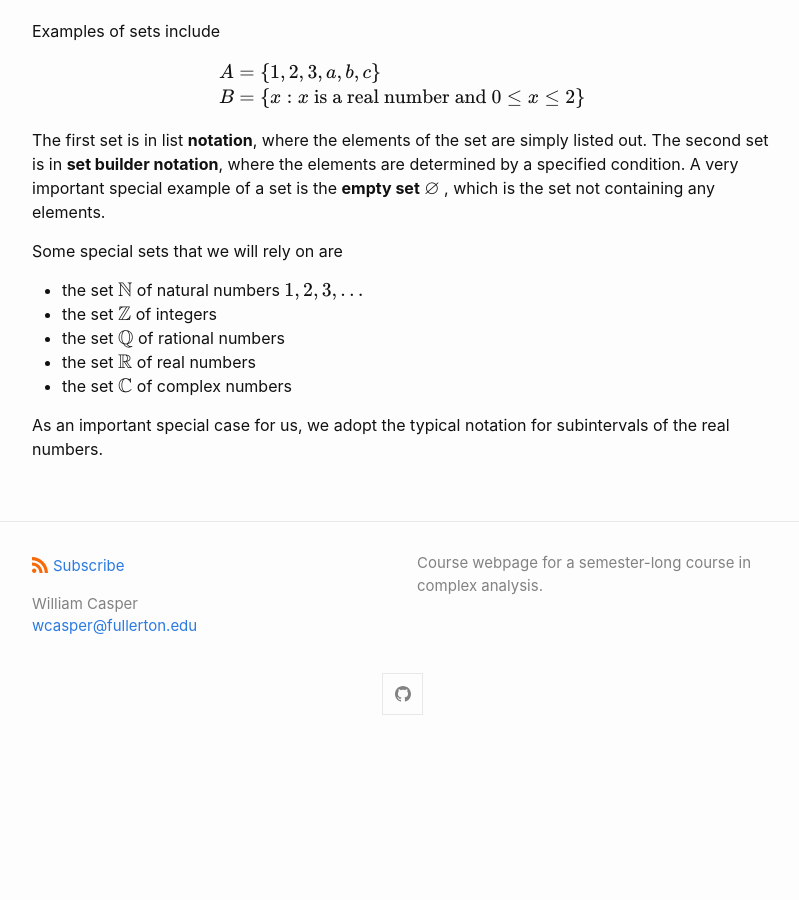
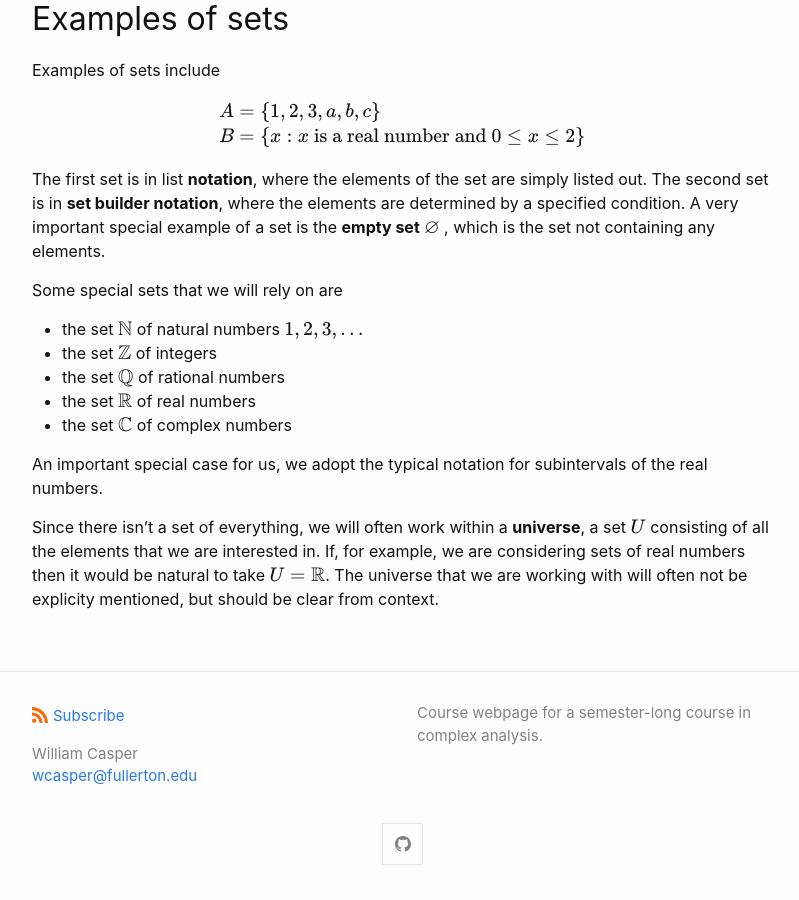
Before and after one commit to wcasper/math414fall2022, a Jekyll site: the page built from _topics/001-set-basics.md, in a window 1280 px wide and 900 px high, scrolled down 781 px. Shown: the whole window, without its empty margins (238-1037 px from the left). Built offline with Jekyll 4.4.1, drawn with Linux system fonts in a browser that asks for light colours; before the commit the page ends 1531 px from its top, so only the background shows below that; some of the changed text lies outside the part shown.

Commit message:
changed question

```diff
--- a/_topics/001-set-basics.md
+++ b/_topics/001-set-basics.md
@@ -105,4 +107,6 @@ Some special sets that we will rely on are
 * the set $$\mathbb R$$ of real numbers
 * the set $$\mathbb C$$ of complex numbers
 
-As an important special case for us, we adopt the typical notation for subintervals of the real numbers.
+An important special case for us, we adopt the typical notation for subintervals of the real numbers.
+
+Since there isn't a set of everything, we will often work within a **universe**, a set $$U$$ consisting of all the elements that we are interested in.  If, for example, we are considering sets of real numbers then it would be natural to take $$U=\mathbb R$$.  The universe that we are working with will often not be explicity mentioned, but should be clear from context.
```
Also changed, not shown: other parts of _topics/001-set-basics.md (+2 -0 lines).
